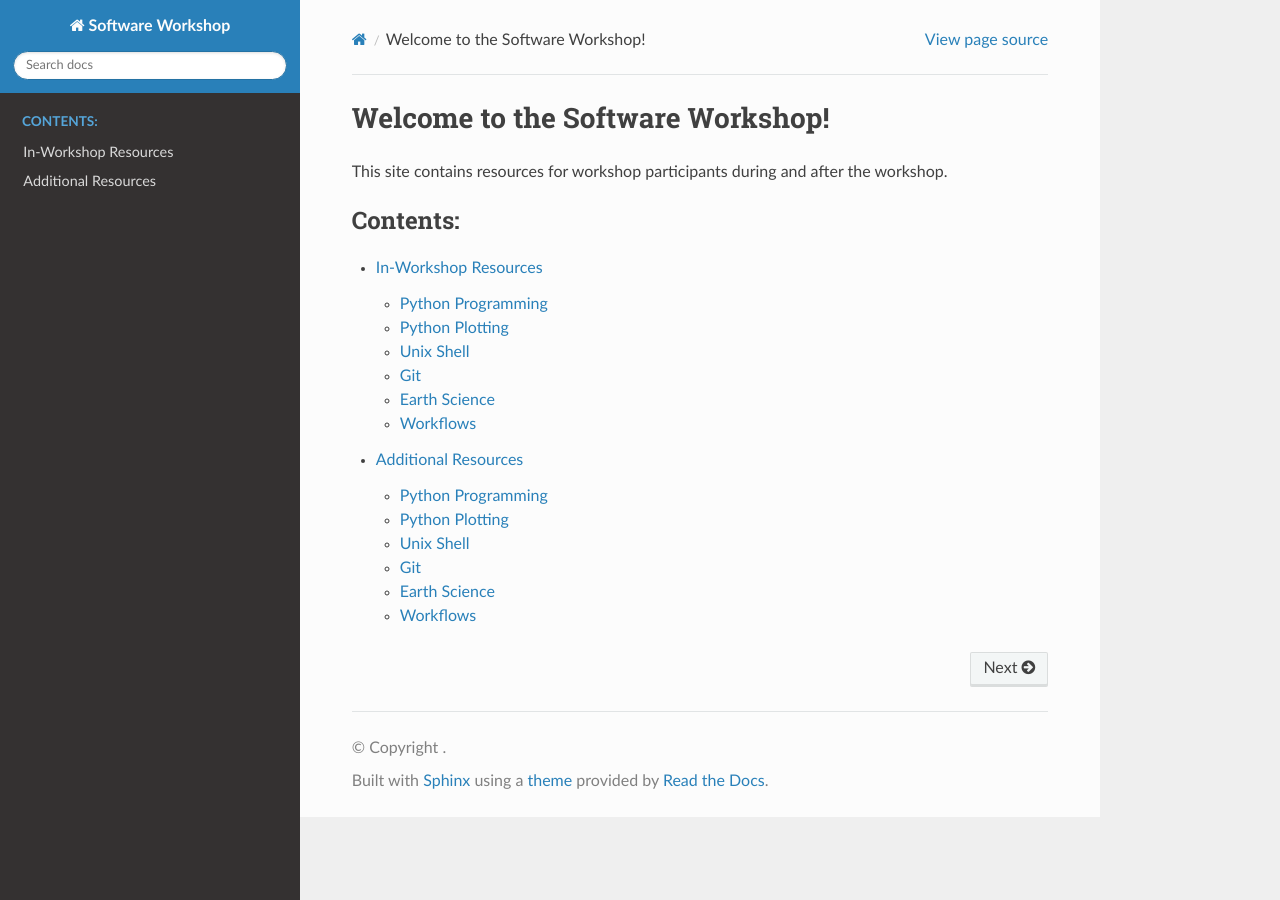
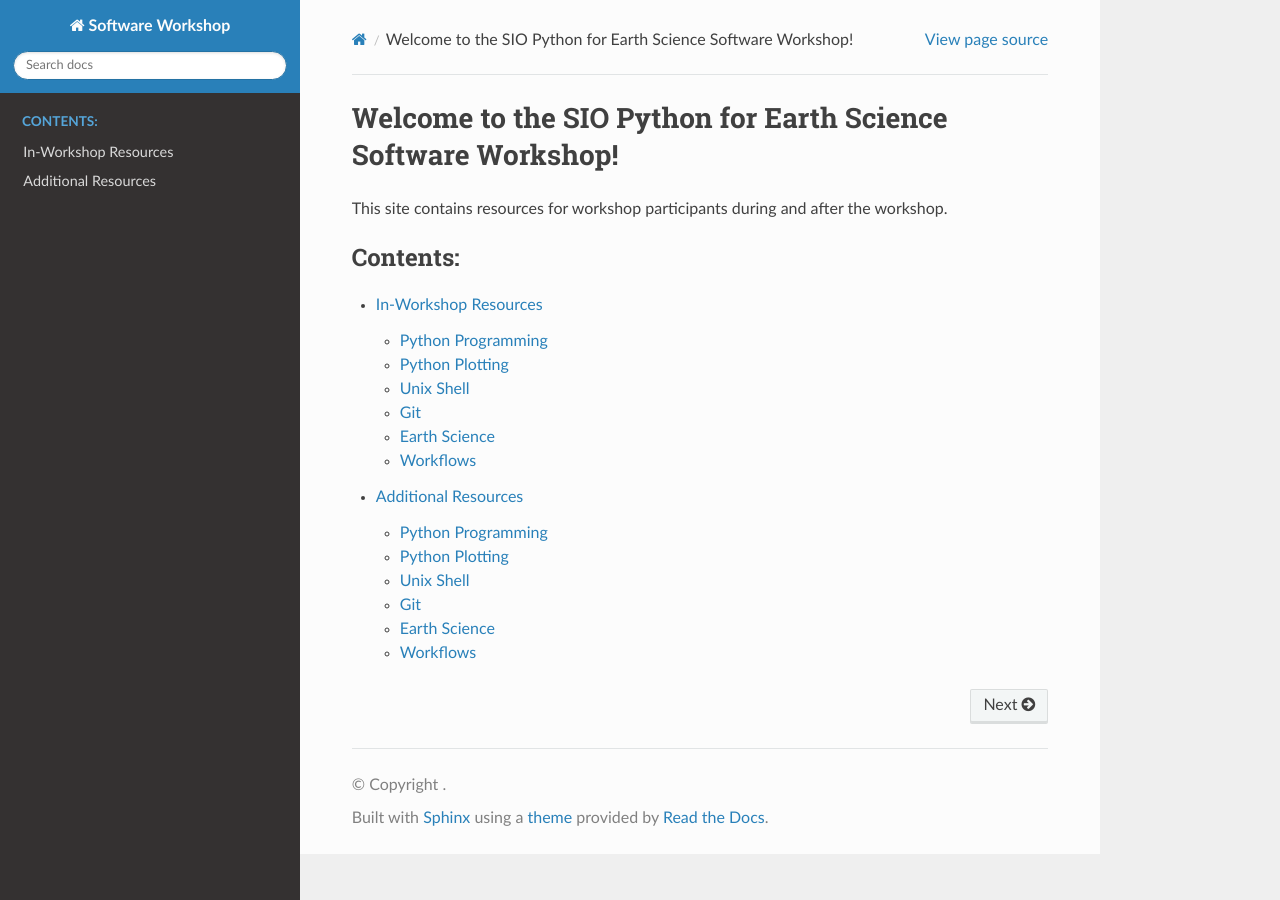
Before and after one commit to eldavenport/SIO-PythonEarthScience, a Sphinx documentation site: the page built from docs/index.rst, in a window 1280 px wide. Built offline with Sphinx 7.4.7 and the Read the Docs theme 3.1.0, drawn with Linux system fonts in a browser that asks for light colours.

Commit message:
Update index.rst

```diff
--- a/docs/index.rst
+++ b/docs/index.rst
@@ -1,6 +1,6 @@
 .. Software Workshop documentation master file
 
-Welcome to the Software Workshop!
+Welcome to the SIO Python for Earth Science Software Workshop!
 ==================================
 
 This site contains resources for workshop participants during and after the workshop.
```
